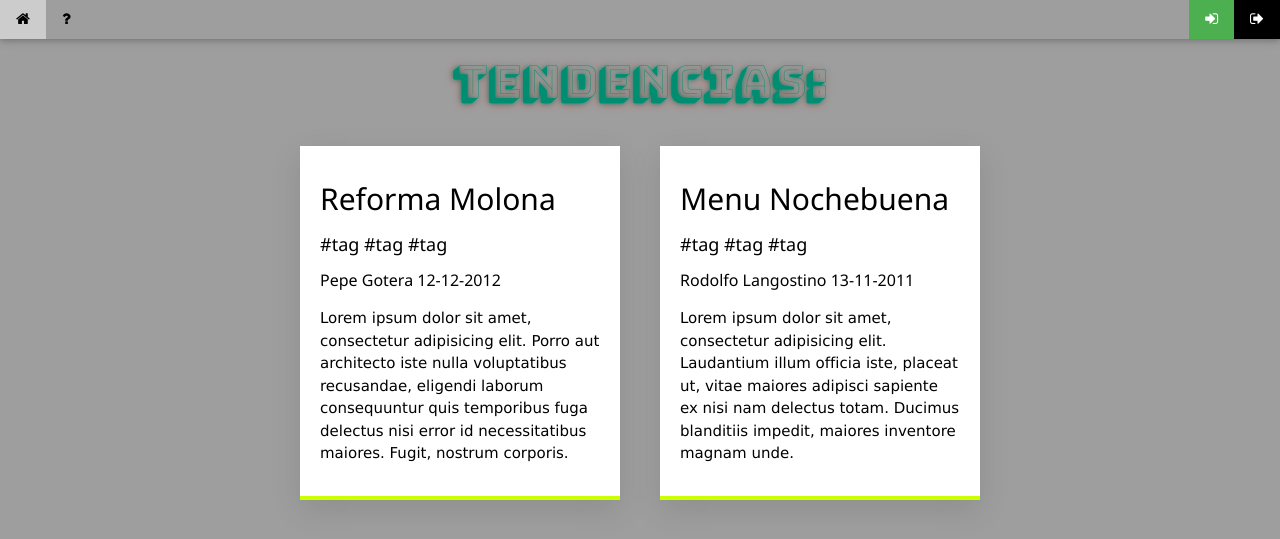
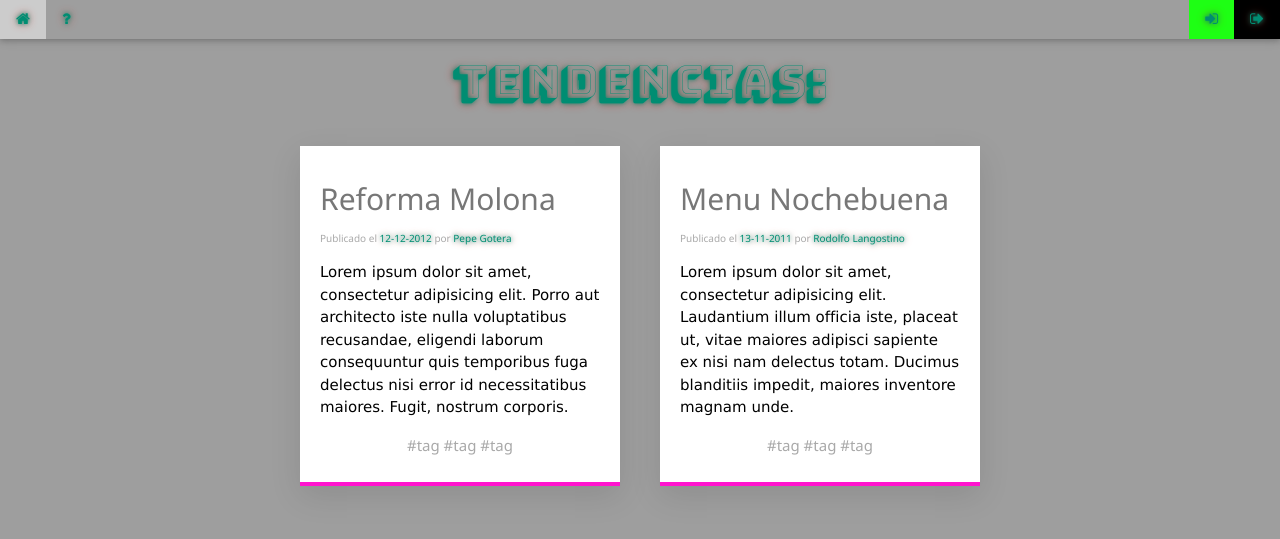
Before and after one commit to SrSato/proyecto_curso_python_2021, a Flask app: page / in a window 1280 px wide. Shown: the top 539 px of the page. Run offline with Flask 2, Linux system fonts and the light colour scheme.

Commit message:
Apaños de css

```diff
--- a/blog/static/styles.css
+++ b/blog/static/styles.css
@@ -40,6 +40,31 @@ h1{
   background-color: white;
 }
 
+.frontal .card:hover:before{
+  bottom:0;
+}
+
+.frontal .card div{
+  position: relative;
+  z-index: 2;
+}
+
+.frontal .card div h2{
+  font-size: 30px;
+  color:#777;
+}
+
+.frontal .card div h5{
+  text-align: center;
+  font-size: 15px;
+  color:darkgrey;
+}
+
+.frontal .card div h6{
+  font-size: 10px;
+  color:darkgrey;
+}
+
 .frontal .card:before{
   content:'';
   position: absolute;
@@ -52,8 +77,17 @@ h1{
 }
 
 .frontal .fluoryellow:before{
-  background: var(--bg-card-fluoryellow)
+  background: var(--bg-card-fluorpink);
 }
+
+.w3-green{
+  background: var(--bg-card-fluorgreen) !important;
+}
+
+.login{
+  width: 300px;
+}
+
 @keyframes coloresTexto{
 	0% {color: rgb(240,0,0);text-shadow: 1px 1px 2px black; text-shadow: 0px 0px 5px rgb(126,0,0), 0px 0px 10px rgba(255,0,0,0)}
 	25%{color: rgb(0,0,255);text-shadow: 1px 1px 2px black;text-shadow: 0px 0px 5px rgb(0,0,255), 0px 0px 10px rgba(255,0,0,1)}
@@ -62,7 +96,7 @@ h1{
 	100%{color: rgb(255,0,0);text-shadow: 1px 1px 2px black;text-shadow: 0px 0px 5px rgb(126,0,0),0px 0px 10px rgba(255,0,0,0)}
 }
 
-h1{
+h1 , i, .frontal .card div h6 span{
 
 
 	animation-name: coloresTexto;
--- a/blog/templates/home.html
+++ b/blog/templates/home.html
@@ -7,9 +7,9 @@
         <div class="card fluoryellow">
           <div>
             <h2>{{post.titulo}}</h2>
+            <h6>Publicado el <span>{{post.fecha}}</span> por <span>{{post.autor}}</span> </h6>
+            <p>{{post.contenido}}</p>
             <h5>#tag #tag #tag</h5>
-            <h6>{{post.autor}} {{post.fecha}}</h6>
-            <p>{{post.contenido}}</p>
           </div>
         </div>
       {% endfor %}
--- a/blog/templates/login.html
+++ b/blog/templates/login.html
@@ -1,7 +1,7 @@
 {% extends "layout.html" %}
     {% block content %}
         <h1>Login:</h1>
-        <div class="content-section">
+        <div class="w3-card-4 login">
             <form method="POST" action="">
                 {{ form.hidden_tag() }}
                 <fieldset class="form-group">
```
Also changed, not shown: run.py (line endings or trailing spaces).
